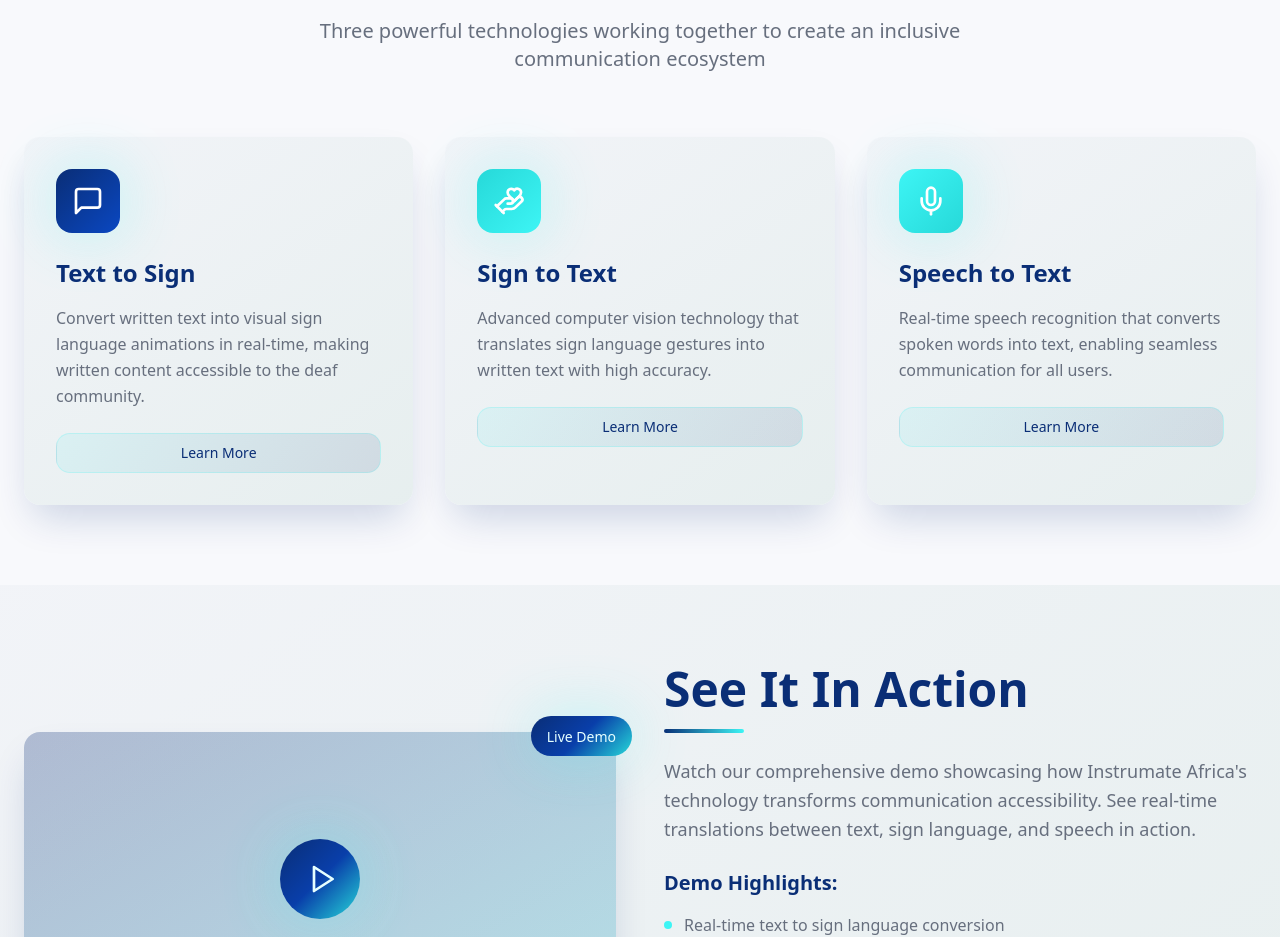
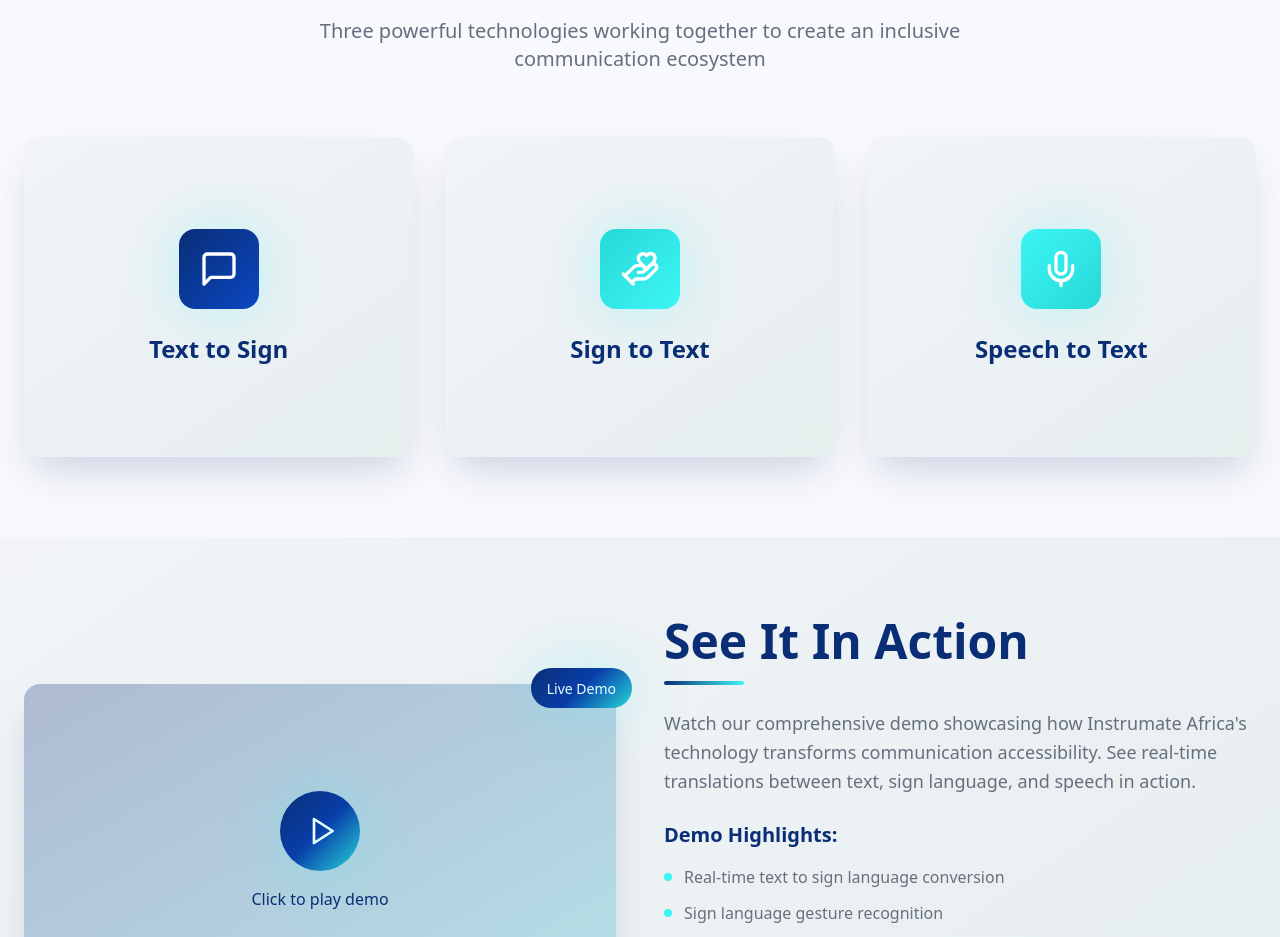
Before and after one commit to Marambii/website, a React (Vite) app: page / in a window 1280 px wide. Shown: the part 1620-2557 px from the top of the page. Built offline with nearby package versions, Linux system fonts and the light colour scheme.

Commit message:
Refactor: Implement flip card for features
Restructure the features section to use flip cards on hover, displaying the major feature and icon on the front and the description on the back. Implement CSS 3D transforms for the flip animation and update the card structure accordingly.

```diff
--- a/src/components/FeaturesSection.tsx
+++ b/src/components/FeaturesSection.tsx
@@ -40,29 +40,32 @@ const FeaturesSection = () => {
           {features.map((feature, index) => (
             <div
               key={index}
-              className="group relative bg-gradient-card rounded-2xl p-8 shadow-elegant hover:shadow-glow transition-all duration-500 hover:-translate-y-2"
+              className="group relative h-80 w-full perspective-1000"
             >
-              <div className="space-y-6">
-                <div className={`w-16 h-16 bg-gradient-to-br ${feature.color} rounded-2xl flex items-center justify-center shadow-glow group-hover:scale-110 transition-transform duration-300`}>
-                  <feature.icon className="h-8 w-8 text-white" />
+              <div className="relative w-full h-full transition-transform duration-700 transform-style-preserve-3d group-hover:rotate-y-180">
+                {/* Front Side */}
+                <div className="absolute inset-0 w-full h-full backface-hidden bg-gradient-card rounded-2xl p-8 shadow-elegant flex flex-col items-center justify-center text-center">
+                  <div className={`w-20 h-20 bg-gradient-to-br ${feature.color} rounded-2xl flex items-center justify-center shadow-glow mb-6`}>
+                    <feature.icon className="h-10 w-10 text-white" />
+                  </div>
+                  <h3 className="text-2xl font-bold text-primary">
+                    {feature.title}
+                  </h3>
                 </div>
 
-                <div className="space-y-4">
-                  <h3 className="text-2xl font-bold text-primary group-hover:text-primary-glow transition-colors">
+                {/* Back Side */}
+                <div className="absolute inset-0 w-full h-full backface-hidden rotate-y-180 bg-gradient-card rounded-2xl p-8 shadow-elegant flex flex-col justify-center">
+                  <div className={`w-16 h-16 bg-gradient-to-br ${feature.color} rounded-2xl flex items-center justify-center shadow-glow mb-6 mx-auto`}>
+                    <feature.icon className="h-8 w-8 text-white" />
+                  </div>
+                  <h3 className="text-xl font-bold text-primary mb-4 text-center">
                     {feature.title}
                   </h3>
-                  <p className="text-muted-foreground leading-relaxed">
+                  <p className="text-muted-foreground leading-relaxed text-center">
                     {feature.description}
                   </p>
                 </div>
-
-                <Button variant="feature" className="w-full">
-                  Learn More
-                </Button>
               </div>
-
-              {/* Background pattern */}
-              <div className="absolute top-0 right-0 w-32 h-32 bg-gradient-to-br from-accent/10 to-transparent rounded-2xl opacity-0 group-hover:opacity-100 transition-opacity duration-300"></div>
             </div>
           ))}
         </div>
--- a/src/index.css
+++ b/src/index.css
@@ -113,3 +113,24 @@ All colors MUST be HSL.
     @apply bg-background text-foreground;
   }
 }
+
+/* 3D Card Flip Utilities */
+.perspective-1000 {
+  perspective: 1000px;
+}
+
+.transform-style-preserve-3d {
+  transform-style: preserve-3d;
+}
+
+.backface-hidden {
+  backface-visibility: hidden;
+}
+
+.rotate-y-180 {
+  transform: rotateY(180deg);
+}
+
+.group:hover .group-hover\:rotate-y-180 {
+  transform: rotateY(180deg);
+}
```
